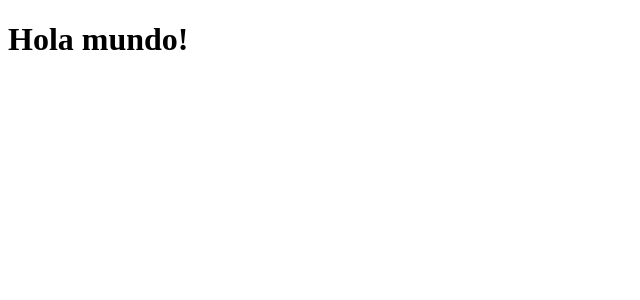
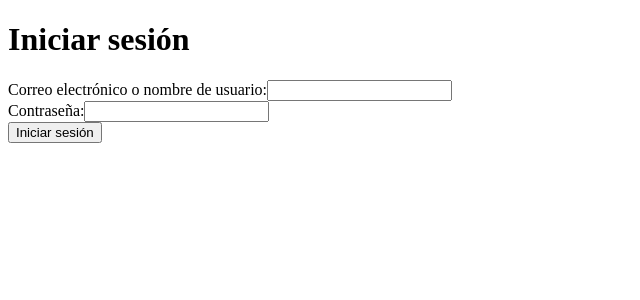
Before and after one commit to INGESO-2023-1/grupo_5, a React app: page / in a window 1280 px wide. Shown: the top 300 px of the page, without its empty margins (0-640 px from the left). Built offline with nearby package versions, Linux system fonts and the light colour scheme; the HTML template or start-up script is replaced by a standard one.

Commit message:
login solo html

```diff
--- a/package.json
+++ b/package.json
@@ -16,6 +16,7 @@
     "@babel/core": "^7.20.2",
     "@babel/preset-env": "^7.20.2",
     "@babel/preset-react": "^7.18.6",
+    "axios": "^1.3.6",
     "babel-loader": "^9.1.0",
     "babel-preset-env": "^1.7.0",
     "css-loader": "^6.7.1",
--- a/src/app/App.js
+++ b/src/app/App.js
@@ -1,11 +1,12 @@
-import React, {Component} from 'react';
+import React from 'react';
+import Login from './Login';
 
-class App extends Component{
-    render(){
-        return(
-            <h1>Hola mundo!</h1>
-        )
-    }
+function App() {
+  return (
+    <div>
+        <Login />
+    </div>
+  );
 }
 
 export default App;
--- /dev/null
+++ b/src/app/Login.js
@@ -0,0 +1,38 @@
+import React, { useState } from 'react';
+import axios from 'axios';
+
+function Login() {
+  const [emailOrUsername, setEmailOrUsername] = useState('');
+  const [password, setPassword] = useState('');
+  const [error, setError] = useState(null);
+
+  return (
+    <div>
+      <h1>Iniciar sesión</h1>
+      {error && <p>{error}</p>}
+      <form>
+        <div>
+          <label htmlFor="emailOrUsername">Correo electrónico o nombre de usuario:</label>
+          <input
+            type="text"
+            id="emailOrUsername"
+            value={emailOrUsername}
+            onChange={(e) => setEmailOrUsername(e.target.value)}
+          />
+        </div>
+        <div>
+          <label htmlFor="password">Contraseña:</label>
+          <input
+            type="password"
+            id="password"
+            value={password}
+            onChange={(e) => setPassword(e.target.value)}
+          />
+        </div>
+        <button type="submit">Iniciar sesión</button>
+      </form>
+    </div>
+  );
+}
+
+export default Login;
--- a/src/server.js
+++ b/src/server.js
@@ -4,7 +4,7 @@ const path = require('node:path');
 const app = express();
 
 // Configuraciones
-app.set('port',process.env.PORT || 5000)
+app.set('port',process.env.PORT || 8000)
 
 // Middlewares
 app.use(morgan('dev'));
```
Also changed, not shown: src/public/bundle.js.
